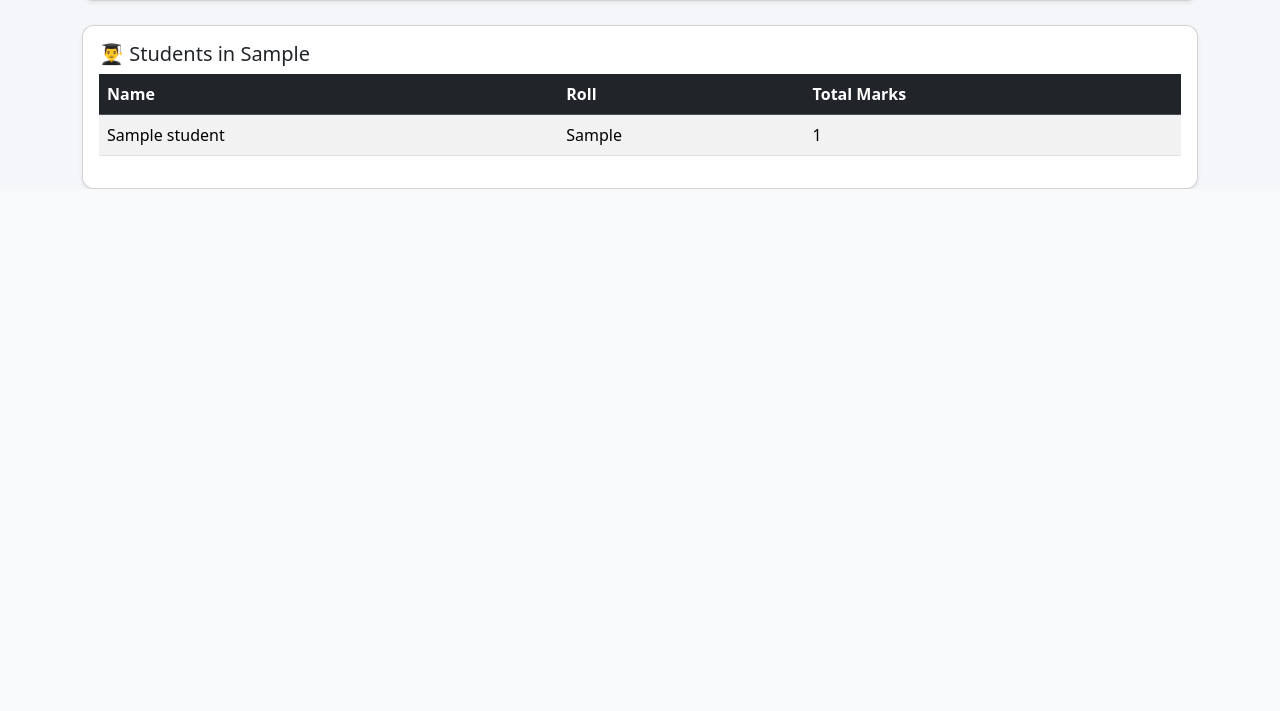
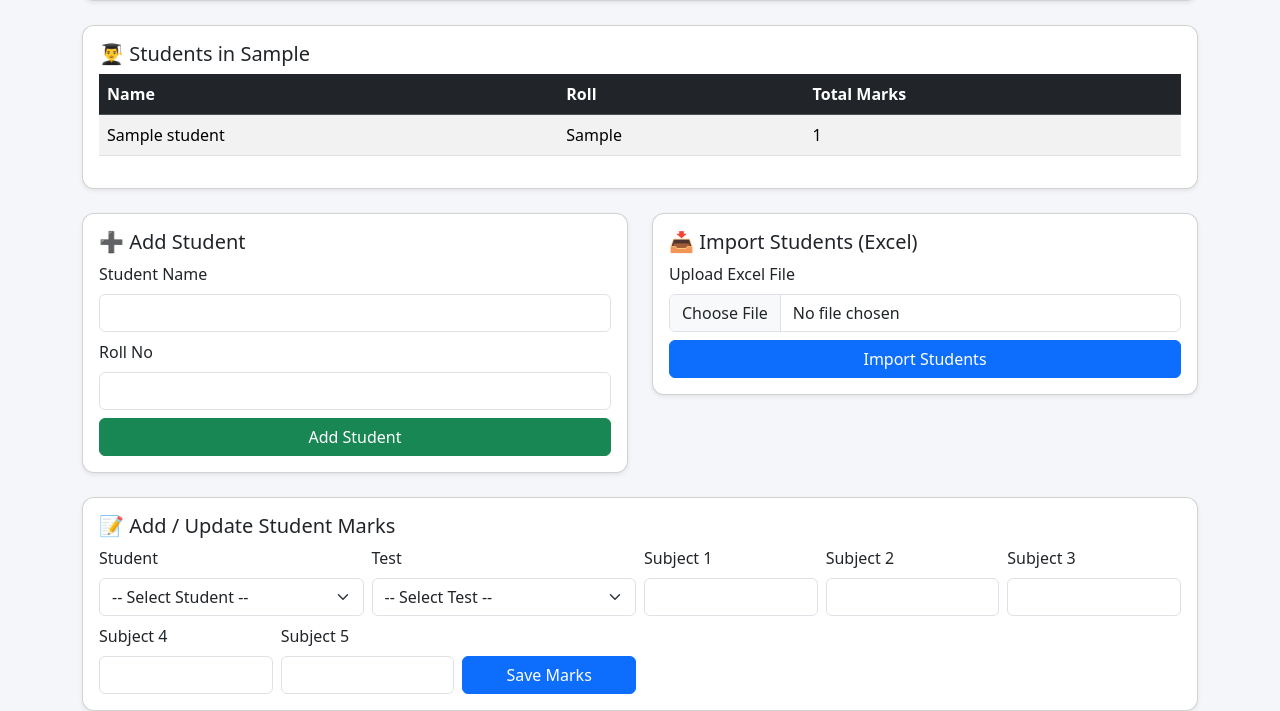
Before and after one commit to hsd01/student_teacher_management, a Flask app: template templates/teacher_dashboard.html in a window 1280 px wide. Shown: the part 756-1467 px from the top of the page. Before the commit the page ends 945 px from the top, so only its background shows below. Run offline with Flask 3, Linux system fonts and the light colour scheme; the template is opened without the code that fills it: most values are stand-ins (such as "Sample title", 1, 10 or a date in 2020).

Commit message:
changes: teacher_dashboard for easy access modify and graph

```diff
--- a/app.py
+++ b/app.py
@@ -2,6 +2,7 @@ from flask import Flask, render_template, request, redirect, session, url_for
 from werkzeug.security import generate_password_hash, check_password_hash
 from db import get_db_connection
 from fpdf import FPDF
+import pandas as pd
 
 app = Flask(__name__)
 app.secret_key = "supersecretkey"
@@ -21,11 +22,11 @@ def login():
         user = cursor.fetchone()
         cursor.close()
         conn.close()
-
+        print("USER>>>>>",user)
         if user and check_password_hash(user["password"], password):
             session["user_id"] = user["id"]
             session["role"] = user["role"]
-
+            print(user["id"],":::::::::::::::::::::::::",user["role"])
             if user["role"] == "admin":
                 return redirect("/admin")
             return redirect("/dashboard")
@@ -41,7 +42,7 @@ def logout():
 
 @app.route("/admin", methods=["GET", "POST"])
 def admin_dashboard():
-    if "user_id" not in session or session["role"] != "admin":
+    if "user_id" not in session or session.get("role") != "admin":
         return redirect("/")
 
     conn = get_db_connection()
@@ -49,18 +50,18 @@ def admin_dashboard():
 
     if request.method == "POST":
         username = request.form["username"]
-        password = generate_password_hash(request.form["password"])
+        password = password = generate_password_hash(request.form["password"])
+        class_teacher = request.form["class_teacher"]
 
-        cursor.execute(
-            "INSERT INTO users (username, password, role) VALUES (%s,%s,'teacher')",
-            (username, password)
-        )
+        cursor.execute("""
+            INSERT INTO users (username, password, role, class_teacher)
+            VALUES (%s, %s, 'teacher', %s)
+        """, (username, password, class_teacher))
+
         conn.commit()
 
-    cursor.execute("SELECT id, username, role FROM users WHERE role='teacher'")
+    cursor.execute("SELECT id, username, role, class_teacher FROM users WHERE role='teacher'")
     teachers = cursor.fetchall()
-
-    print("DEBUG teachers:", teachers)  # 👈 add this
 
     cursor.close()
     conn.close()
@@ -130,7 +131,7 @@ def student_pdf(id):
     pdf.output("report.pdf")
 
     return send_file("report.pdf", as_attachment=True)
-"""
+
 @app.route("/student/add", methods=["GET", "POST"])
 def add_student():
     if "user_id" not in session:
@@ -154,6 +155,58 @@ def add_student():
         return redirect("/students")
 
     return render_template("student_form.html", student=None)
+
+"""
+@app.route("/student/add", methods=["POST"])
+def add_student():
+    if "user_id" not in session:
+        return redirect("/")
+
+    name = request.form["name"]
+    roll_no = request.form["roll_no"]
+    class_name = request.form["class"]
+
+    conn = get_db_connection()
+    cursor = conn.cursor()
+
+    cursor.execute(
+        "INSERT INTO students (name, roll_no, class) VALUES (%s, %s, %s)",
+        (name, roll_no, class_name)
+    )
+
+    conn.commit()
+    cursor.close()
+    conn.close()
+
+    return redirect("/dashboard")
+
+import pandas as pd
+
+@app.route("/students/import", methods=["POST"])
+def import_students():
+    if "user_id" not in session:
+        return redirect("/")
+
+    file = request.files["file"]
+    class_name = request.form["class"]
+
+    df = pd.read_excel(file)
+
+    conn = get_db_connection()
+    cursor = conn.cursor()
+
+    for _, row in df.iterrows():
+        cursor.execute(
+            "INSERT INTO students (name, roll_no, class) VALUES (%s, %s, %s)",
+            (row["name"], row["roll_no"], class_name)
+        )
+
+    conn.commit()
+    cursor.close()
+    conn.close()
+
+    return redirect("/dashboard")
+
 
 @app.route("/students")
 def students():
@@ -337,6 +390,47 @@ def delete_student(id):
 
     return redirect("/students")
 
+@app.route("/marks/save", methods=["POST"])
+def save_marks():
+    if "user_id" not in session:
+        return redirect("/")
+
+    student_id = request.form["student_id"]
+    test_name = request.form["test_name"]
+    s1 = request.form["subject1"]
+    s2 = request.form["subject2"]
+    s3 = request.form["subject3"]
+    s4 = request.form["subject4"]
+    s5 = request.form["subject5"]
+
+    conn = get_db_connection()
+    cursor = conn.cursor(dictionary=True)
+
+    cursor.execute("""
+        SELECT id FROM student_marks
+        WHERE student_id=%s AND test_name=%s
+    """, (student_id, test_name))
+
+    existing = cursor.fetchone()
+
+    if existing:
+        cursor.execute("""
+            UPDATE student_marks
+            SET subject1=%s, subject2=%s, subject3=%s, subject4=%s, subject5=%s
+            WHERE student_id=%s AND test_name=%s
+        """, (s1, s2, s3, s4, s5, student_id, test_name))
+    else:
+        cursor.execute("""
+            INSERT INTO student_marks
+            (student_id, test_name, subject1, subject2, subject3, subject4, subject5)
+            VALUES (%s, %s, %s, %s, %s, %s, %s)
+        """, (student_id, test_name, s1, s2, s3, s4, s5))
+
+    conn.commit()
+    cursor.close()
+    conn.close()
+
+    return redirect("/dashboard")
 
 
 if __name__ == "__main__":
--- a/db.py
+++ b/db.py
@@ -3,7 +3,7 @@ import mysql.connector
 db_config = {
     'user': 'root',
     'password': 'hemant',
-    'host': '192.168.1.18',
+    'host': '192.168.0.7',
     'port': 3306,
     'database': 'test'
 }
--- a/templates/teacher_dashboard.html
+++ b/templates/teacher_dashboard.html
@@ -61,4 +61,106 @@
   });
 </script>
 
+<div class="row mt-4">
+  <!-- ➕ Add Single Student -->
+  <div class="col-md-6">
+    <div class="card shadow-sm p-3">
+      <h5>➕ Add Student</h5>
+      <form method="POST" action="/student/add">
+        <input type="hidden" name="class" value="{{ teacher_class }}">
+
+        <div class="mb-2">
+          <label class="form-label">Student Name</label>
+          <input class="form-control" name="name" required>
+        </div>
+
+        <div class="mb-2">
+          <label class="form-label">Roll No</label>
+          <input class="form-control" name="roll_no" required>
+        </div>
+
+        <button class="btn btn-success w-100">Add Student</button>
+      </form>
+    </div>
+  </div>
+
+  <!-- 📥 Import Excel -->
+  <div class="col-md-6">
+    <div class="card shadow-sm p-3">
+      <h5>📥 Import Students (Excel)</h5>
+      <form method="POST" action="/students/import" enctype="multipart/form-data">
+        <input type="hidden" name="class" value="{{ teacher_class }}">
+
+        <div class="mb-2">
+          <label class="form-label">Upload Excel File</label>
+          <input type="file" class="form-control" name="file" accept=".xlsx,.xls" required>
+        </div>
+
+        <button class="btn btn-primary w-100">Import Students</button>
+      </form>
+    </div>
+  </div>
+</div>
+
+<div class="row mt-4">
+  <!-- 📝 Add / Update Marks -->
+  <div class="col-md-12">
+    <div class="card shadow-sm p-3">
+      <h5>📝 Add / Update Student Marks</h5>
+
+      <form method="POST" action="/marks/save" class="row g-2">
+        <div class="col-md-3">
+          <label class="form-label">Student</label>
+          <select name="student_id" class="form-select" required>
+            <option value="">-- Select Student --</option>
+            {% for s in students %}
+              <option value="{{ s.id }}">{{ s.name }} ({{ s.roll_no }})</option>
+            {% endfor %}
+          </select>
+        </div>
+
+        <div class="col-md-3">
+          <label class="form-label">Test</label>
+          <select name="test_name" class="form-select" required>
+            <option value="">-- Select Test --</option>
+            <option value="unit1">Unit Test 1</option>
+            <option value="unit2">Unit Test 2</option>
+            <option value="halfyearly">Half Yearly</option>
+            <option value="final">Final Exam</option>
+          </select>
+        </div>
+
+        <div class="col-md-2">
+          <label class="form-label">Subject 1</label>
+          <input type="number" name="subject1" class="form-control" min="0" max="100" required>
+        </div>
+
+        <div class="col-md-2">
+          <label class="form-label">Subject 2</label>
+          <input type="number" name="subject2" class="form-control" min="0" max="100" required>
+        </div>
+
+        <div class="col-md-2">
+          <label class="form-label">Subject 3</label>
+          <input type="number" name="subject3" class="form-control" min="0" max="100" required>
+        </div>
+
+        <div class="col-md-2">
+          <label class="form-label">Subject 4</label>
+          <input type="number" name="subject4" class="form-control" min="0" max="100" required>
+        </div>
+
+        <div class="col-md-2">
+          <label class="form-label">Subject 5</label>
+          <input type="number" name="subject5" class="form-control" min="0" max="100" required>
+        </div>
+
+        <div class="col-md-2 align-self-end">
+          <button class="btn btn-primary w-100">Save Marks</button>
+        </div>
+      </form>
+    </div>
+  </div>
+</div>
+
 {% endblock %}
```
Also changed, not shown: admin.py (added, +16 -0 lines), templates/admin_dashboard.html (+7 -0 lines), test/admin_create.py (added, +16 -0 lines), test/test_connection.py (added, +34 -0 lines).
